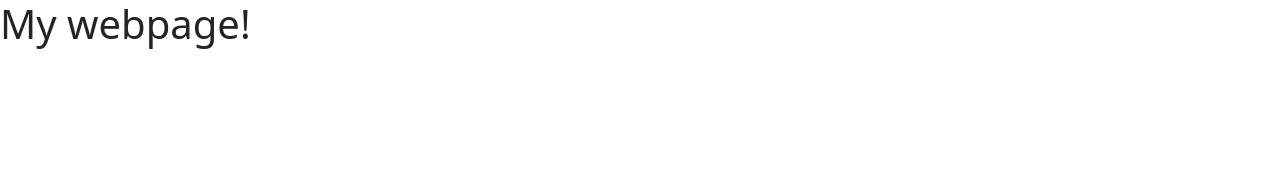
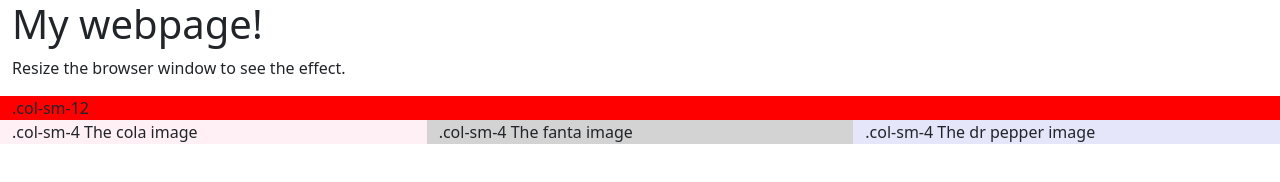
Before and after one commit to aradhya186/Mobile-3D-Applications, a plain HTML site: page index.html in a window 1280 px wide. Drawn offline with nearby package versions, Linux system fonts and the light colour scheme.

Commit message:
Update index.html

```diff
--- a/index.html
+++ b/index.html
@@ -25,8 +25,20 @@
 </head>
 
   <body>
+<div class="container-fluid">
     <h1>My webpage!</h1>
+<p>Resize the browser window to see the effect.</p>
+<div class="row">
+  <div class="col-sm-12" style="background-color:red;">.col-sm-12</div>
+</div>
+
+<div class="row">
+  <div class="col-sm-4" style="background-color:lavenderblush;">.col-sm-4 The cola image</div>
+  <div class="col-sm-4" style="background-color:lightgrey;">.col-sm-4 The fanta image</div>
+  <div class="col-sm-4" style="background-color:lavender;">.col-sm-4 The dr pepper image</div>
+</div>
+</div>
 
 
-  </body>
+</body>
 </html>
```
